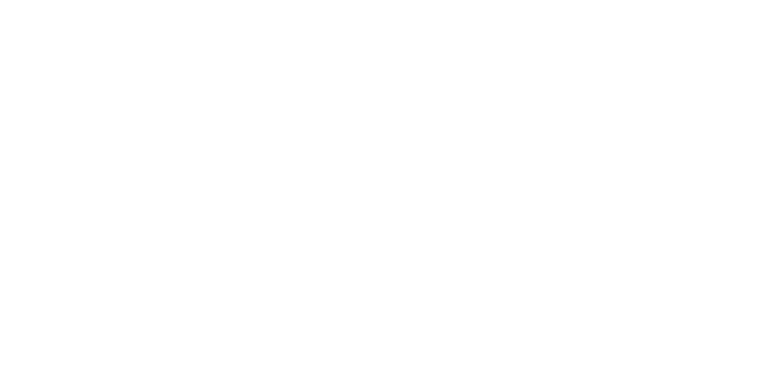
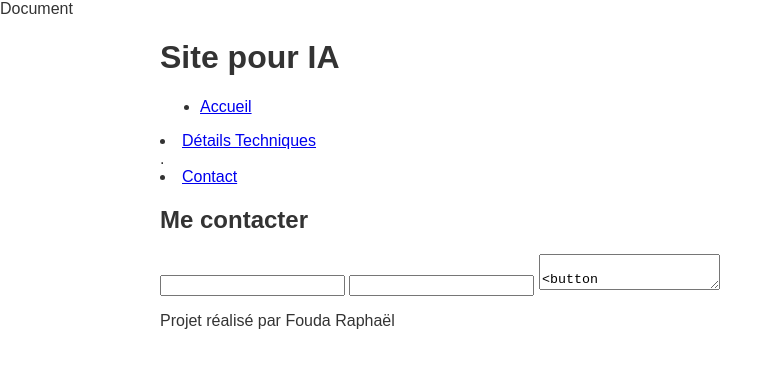
Before and after one commit to Raphael-Fouda/presentation-chef-d-oeuvre, a plain HTML site: page contact.html in a window 1280 px wide. Shown: the whole page, without its empty margins (0-782 px from the left). Drawn offline with Linux system fonts and the light colour scheme.

Commit message:
feat: Ajout de la feuille de style et des styles globaux

```diff
--- a/contact.html
+++ b/contact.html
@@ -0,0 +1,36 @@
+<!DOCTYPE html>
+<html lang="en">
+<head>
+    <meta charset="UTF-8">
+    <meta name="viewport" content="width=device-width, initial-scale=1.0">
+    <link rel="stylesheet" href="style.css">
+    <Contact>Document</Contact>
+</head>
+<body>
+    <div class="container">
+        <header>
+        <h1>Site pour IA</h1>
+    </header>
+    <nav>
+<ul><li><a href="index.html">Accueil</a></li></ul>
+<li><a href="details.html">Détails Techniques</a></li>.
+<li><a href="contact.html">Contact</a></li>
+    </nav>
+    <main>
+        <h2>Me contacter</h2>
+        <form>
+            <label>
+                <input type="text">
+                <input type="email">
+                <textarea>
+                    <button type="submit"></button>
+                </textarea>
+            </label>
+        </form>
+    </main>
+    <footer>
+        <p>Projet réalisé par Fouda Raphaël</p>
+    </footer>
+    </div>
+</body>
+</html>
--- /dev/null
+++ b/style.css
@@ -0,0 +1,11 @@
+body {
+    font-family: Arial, Helvetica, sans-serif;
+    background: color #f8f9fa;
+    color: #333;
+    margin: 0;
+
+}
+.container {
+    max-width: 960px;
+    margin: 0 auto;
+}
```
Also changed, not shown: details.html (+4 -1 lines), index.html (+4 -1 lines).
